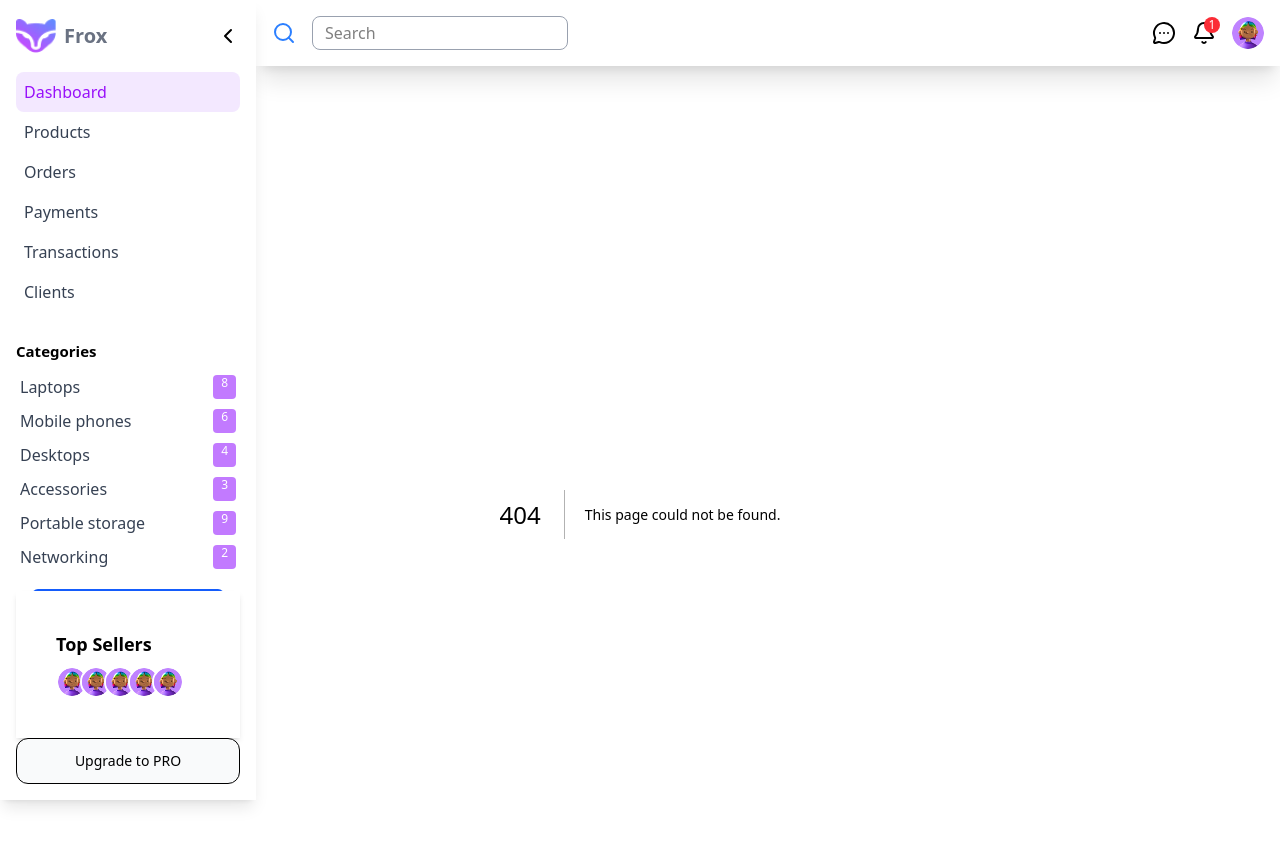
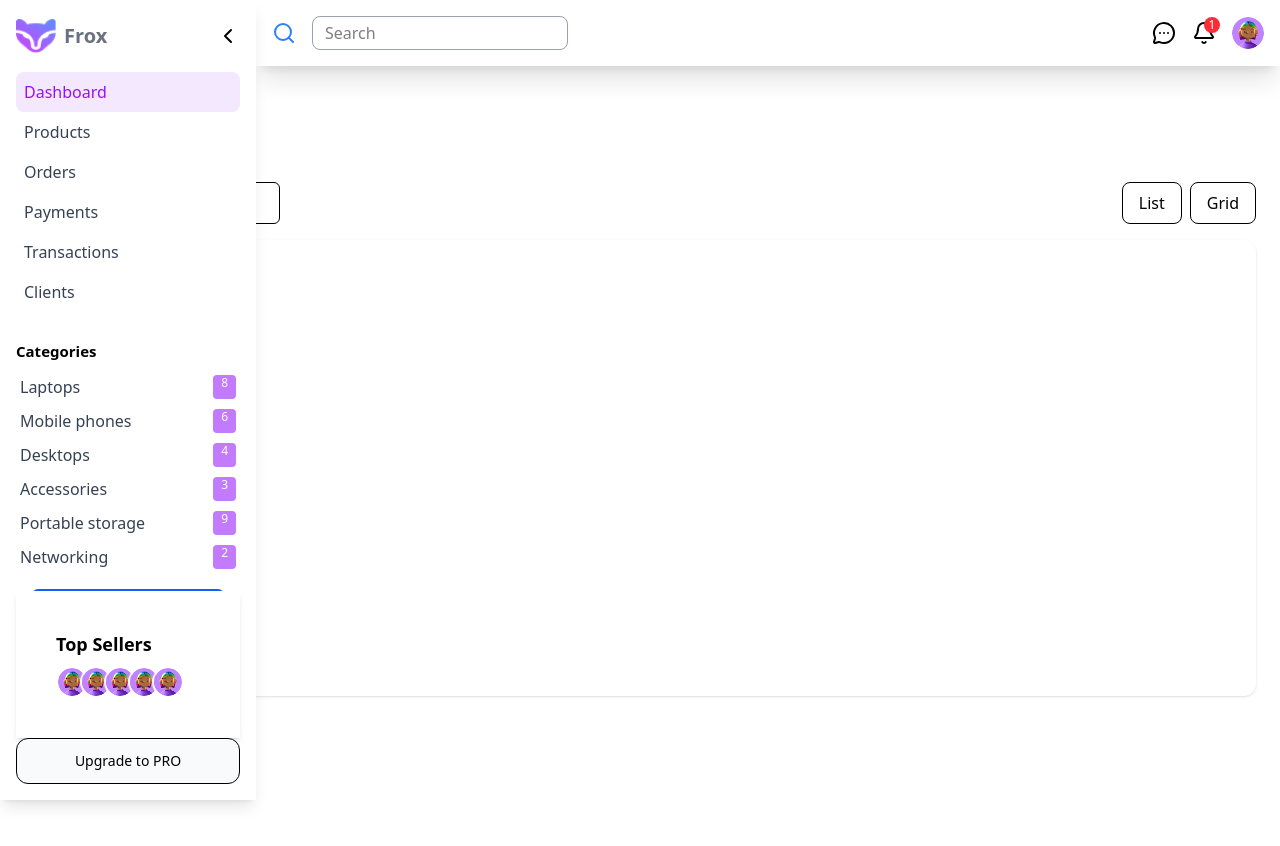
Before and after one commit to shahriear/Frox_Dashboard, a Next.js app: page /products in a window 1280 px wide. Before the commit this address had no page. Shown: the top 846 px of the page. After the commit the page ends 800 px from the top, so only its background shows below. Built offline with nearby package versions, Linux system fonts and the light colour scheme.

Commit message:
navigate

```diff
--- /dev/null
+++ b/app/(Pages)/dashboard/page.js
@@ -0,0 +1,76 @@
+'use client';
+
+import DashboardPage from '@/app/Components/Home/DashboardPage';
+
+import { useState } from 'react';
+
+// import DashboardPage from './DashboardPage';
+// import AllProducts from './AllProducts';
+// import OrdersPage from './OrdersPage';
+// import PaymentsPage from './PaymentsPage';
+// import TransactionsPage from './TransactionsPage';
+// import ClientsPage from './ClientsPage';
+
+export default function dashboard() {
+  const [activePage, setActivePage] = useState('dashboard');
+
+  return (
+    <div className="flex">
+      {/* LEFT SIDEBAR */}
+
+      {/* <div className="w-64 bg-white shadow-lg h-screen p-4 space-y-2">
+        <button
+          onClick={() => setActivePage('dashboard')}
+          className="w-full text-left px-3 py-2 hover:bg-gray-100 rounded"
+        >
+          Dashboard
+        </button>
+
+        <button
+          onClick={() => setActivePage('products')}
+          className="w-full text-left px-3 py-2 hover:bg-gray-100 rounded"
+        >
+          Products
+        </button>
+
+        <button
+          onClick={() => setActivePage('orders')}
+          className="w-full text-left px-3 py-2 hover:bg-gray-100 rounded"
+        >
+          Orders
+        </button>
+
+        <button
+          onClick={() => setActivePage('payments')}
+          className="w-full text-left px-3 py-2 hover:bg-gray-100 rounded"
+        >
+          Payments
+        </button>
+
+        <button
+          onClick={() => setActivePage('transactions')}
+          className="w-full text-left px-3 py-2 hover:bg-gray-100 rounded"
+        >
+          Transactions
+        </button>
+
+        <button
+          onClick={() => setActivePage('clients')}
+          className="w-full text-left px-3 py-2 hover:bg-gray-100 rounded"
+        >
+          Clients
+        </button>
+      </div> */}
+
+      {/* RIGHT SIDE CONTENT */}
+      <div className="flex-1 p-6">
+        {activePage === 'dashboard' && <DashboardPage />}
+        {activePage === 'products' && <ProductPage />}
+        {activePage === 'orders' && <OrdersPage />}
+        {activePage === 'payments' && <PaymentsPage />}
+        {activePage === 'transactions' && <TransactionsPage />}
+        {activePage === 'clients' && <ClientsPage />}
+      </div>
+    </div>
+  );
+}
--- a/app/Sidebar.jsx
+++ b/app/Sidebar.jsx
@@ -3,19 +3,13 @@ import React, { useState } from 'react';
 import Image from 'next/image';
 import { ChevronLeft, ChevronRight } from 'lucide-react';
 import CategoryModal from './Components/Home/CategoryModal';
+import Link from 'next/link';
 
 const Sidebar = () => {
   const [openCategoryModal, setOpenCategoryModal] = useState(false);
   const [collapsed, setCollapsed] = useState(false);
   const [activeItem, setActiveItem] = useState('Dashboard');
-  // const [categories, setCategories] = useState([
-  //   { name: 'Laptops', count: 8 },
-  //   { name: 'Mobile phones', count: 6 },
-  //   { name: 'Desktops', count: 4 },
-  //   { name: 'Accessories', count: 3 },
-  //   { name: 'Portable storage', count: 9 },
-  //   { name: 'Networking', count: 2 },
-  // ]);
+
   const [categories, setCategories] = useState([
     { id: 1, name: 'Laptops', count: 8 },
     { id: 2, name: 'Mobile phones', count: 6 },
@@ -43,13 +37,7 @@ const Sidebar = () => {
     '/images/48px.png',
   ];
 
-  // Add new category
-  // const handleAddCategory = () => {
-  //   const newCategory = prompt('Enter category name:');
-  //   if (newCategory) {
-  //     setCategories([...categories, { name: newCategory, count: 0 }]);
-  //   }
-  // };
+
   const handleAddCategory = () => {
     const newCategoryName = prompt('Enter category name:');
     if (newCategoryName) {
@@ -96,19 +84,36 @@ const Sidebar = () => {
 
       {/* Navigation */}
       {!collapsed && (
+        // <nav className="flex flex-col mb-7">
+        //   <ul className="space-y-0 text-gray-700">
+        //     {navItems.map(item => (
+        //       <li
+        //         key={item}
+        //         onClick={() => setActiveItem(item)}
+        //         className={`p-2 rounded-lg cursor-pointer transition-colors duration-300 ${
+        //           activeItem === item
+        //             ? 'bg-purple-100 text-purple-600 font-medium'
+        //             : 'hover:bg-gray-100'
+        //         }`}
+        //       >
+        //         {item}
+        //       </li>
+        //     ))}
+        //   </ul>
+        // </nav>
         <nav className="flex flex-col mb-7">
           <ul className="space-y-0 text-gray-700">
             {navItems.map(item => (
               <li
                 key={item}
-                onClick={() => setActiveItem(item)}
                 className={`p-2 rounded-lg cursor-pointer transition-colors duration-300 ${
                   activeItem === item
                     ? 'bg-purple-100 text-purple-600 font-medium'
                     : 'hover:bg-gray-100'
                 }`}
+                onClick={() => setActiveItem(item)}
               >
-                {item}
+                <Link href={`/${item.toLowerCase()}`}>{item}</Link>
               </li>
             ))}
           </ul>
@@ -142,16 +147,8 @@ const Sidebar = () => {
               </button>
             </div>
           </div>
-
         )}
       </div>
-      {/* <button
-        onClick={handleAddCategory}
-        className="mt-2 text-blue-500 text-sm"
-      >
-        + Add category
-      </button> */}
-
 
       {/* Top Sellers */}
       {!collapsed && (
@@ -175,8 +172,6 @@ const Sidebar = () => {
         </div>
       )}
 
-
-
       {/* Modal */}
       {openCategoryModal && (
         <CategoryModal onClose={() => setOpenCategoryModal(false)} />
--- /dev/null
+++ b/app/products/page.jsx
@@ -0,0 +1,31 @@
+export default function ProductPage() {
+  return (
+    <div className="p-6 my-container">
+      <h1 className="text-xl font-semibold mb-4">All Products</h1>
+
+      {/* সার্চ + List/Grid Button */}
+      <div className="flex justify-between items-center mb-4">
+        <input
+          type="text"
+          placeholder="Search Products..."
+          className="border p-2 rounded-md w-64"
+        />
+
+        <div className="flex gap-2">
+          <button className="px-4 py-2 border rounded-lg">List</button>
+          <button className="px-4 py-2 border rounded-lg">Grid</button>
+        </div>
+      </div>
+
+      {/* এখানে তোমার Product Table বসবে */}
+      <div className="bg-white p-4 rounded-xl shadow">
+        <h2 className="font-semibold mb-4">All Products</h2>
+
+        <div className="h-96 overflow-y-auto">
+          {/* শুধু placeholder */}
+          <p>Put your table here…</p>
+        </div>
+      </div>
+    </div>
+  );
+}
```
Also changed, not shown: 1 other file (tests, documents, lock files or other folders). Lines whose indentation alone changed are shown as unchanged.
